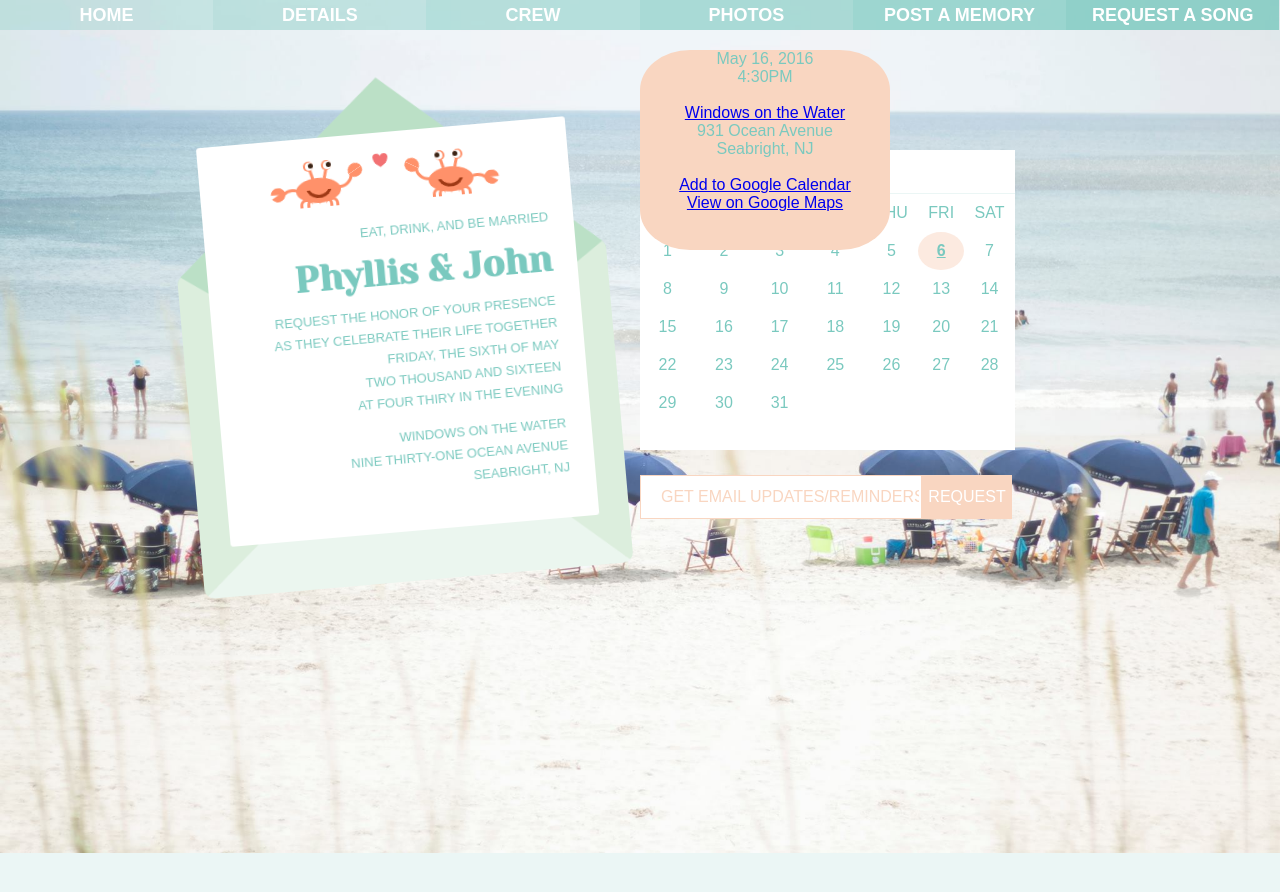
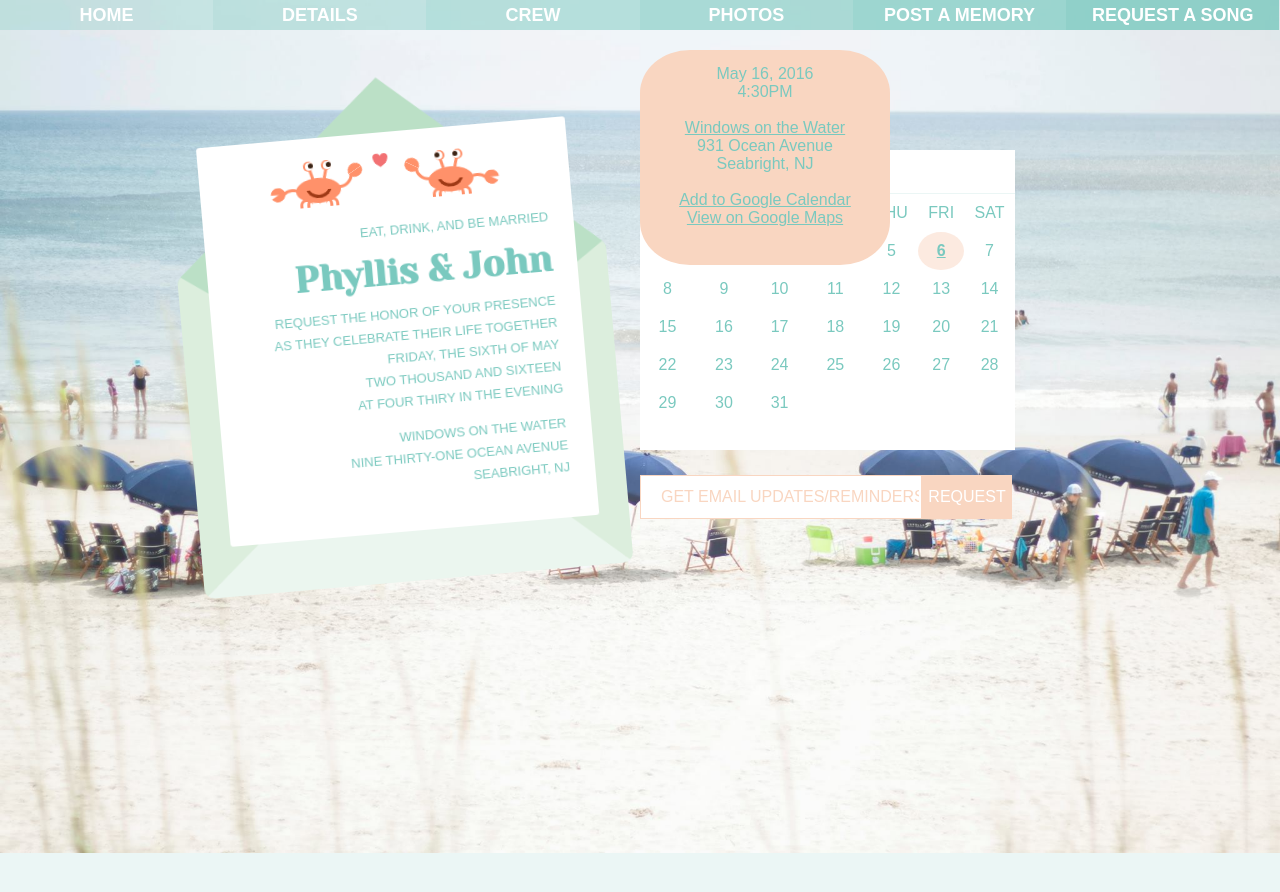
Before and after one commit to phyllisandjohn/phyllisandjohn.github.io, a Jekyll site: the page details/index.html, which Jekyll copies as it is, in a window 1280 px wide. Shown: the top 892 px of the page. Built offline with Jekyll 4.4.1, drawn with Linux system fonts in a browser that asks for light colours.

Commit message:
Update index.html

```diff
--- a/details/index.html
+++ b/details/index.html
@@ -110,6 +110,7 @@ td {
 }
 
 .blurb {
+	padding-top: 15px;
 	position: absolute;
 	left: 50%;
 	margin-top: 50px;
@@ -118,6 +119,14 @@ td {
 	width: 250px;
 	height: 200px;
 	border-radius: 20%;
+}
+
+a:visited {
+	color: rgb(122,201,191);
+}
+
+a {
+	color: rgb(122,201,191);
 }
 
 </style>
```
